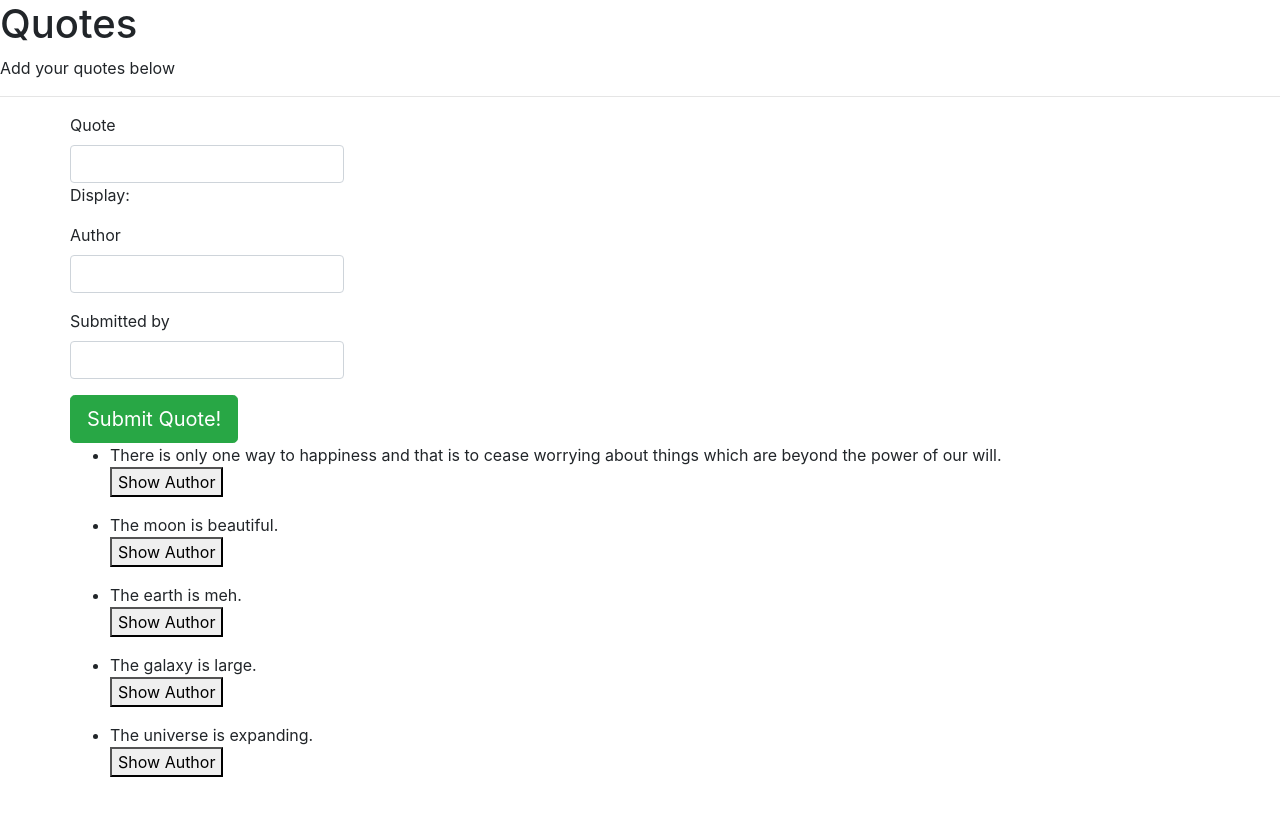
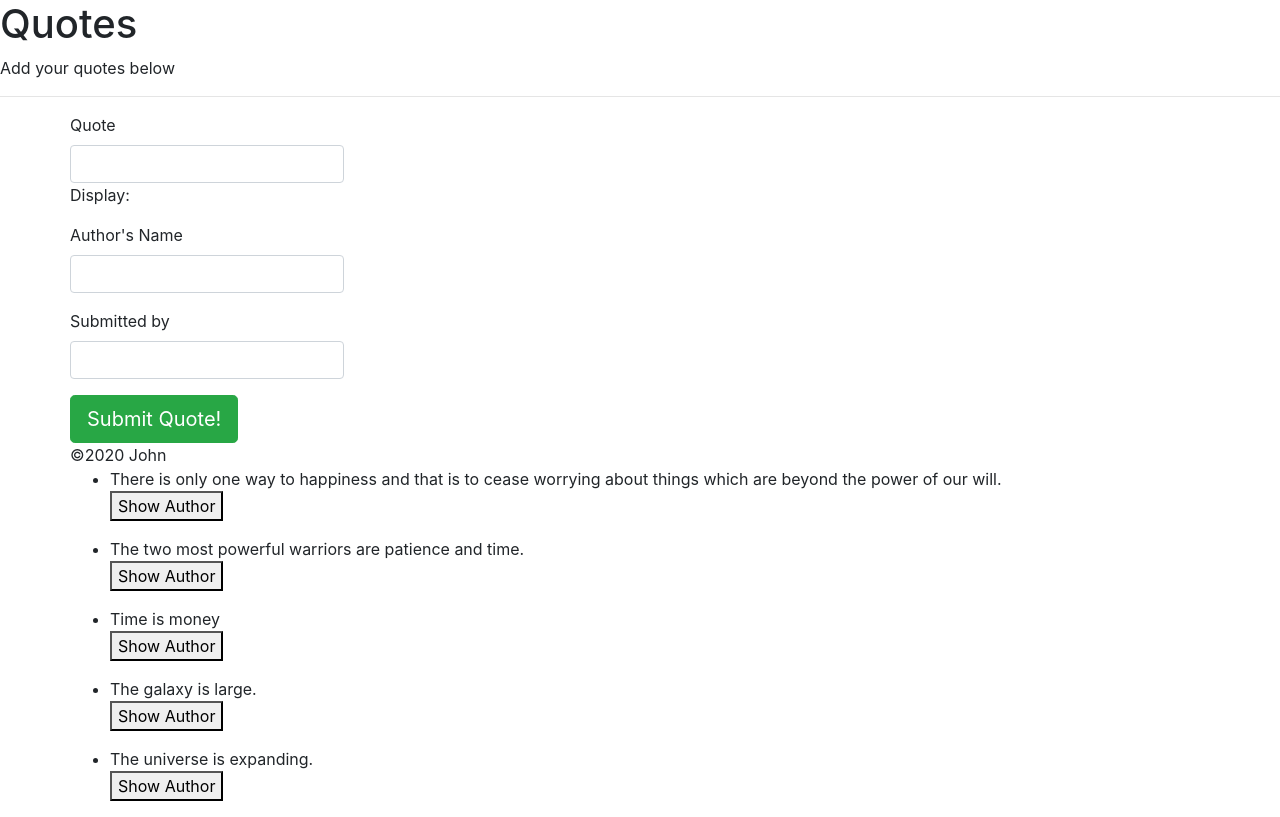
Before and after one commit to obewas/Quotes, an Angular app: page / in a window 1280 px wide. Built offline with nearby package versions, Linux system fonts and the light colour scheme.

Commit message:
added vote buttons

```diff
--- a/package.json
+++ b/package.json
@@ -29,9 +29,10 @@
     "@angular-devkit/build-angular": "~0.1000.7",
     "@angular/cli": "~10.0.7",
     "@angular/compiler-cli": "~10.0.11",
-    "@types/node": "^12.11.1",
     "@types/jasmine": "~3.5.0",
     "@types/jasminewd2": "~2.0.3",
+    "@types/node": "^12.11.1",
+    "angular-cli-ghpages": "^0.6.2",
     "codelyzer": "^6.0.0",
     "jasmine-core": "~3.5.0",
     "jasmine-spec-reporter": "~5.0.0",
--- a/src/app/quote-details/quote-details.component.html
+++ b/src/app/quote-details/quote-details.component.html
@@ -22,14 +22,14 @@
       <ul class="ui big horizontal list voters">
         <li class="item">
           <a href (click)="likeVote()">
-          <i class="arrow up icon"></i>
+          <i class="fa fa-thumbs-up"></i>
             upvote
           </a>
         </li>
 
         <li class="item">
           <a href (click)="dislikeVote()">
-          <i class="arrow down icon"></i>
+          <i class="fa-thumbs-down"></i>
             downvote
           </a>
         </li>
--- a/src/app/quote-form/quote-form.component.html
+++ b/src/app/quote-form/quote-form.component.html
@@ -5,6 +5,7 @@
 
                 <label for="name">Quote</label>
                 <input type="text" class="form-control" id="name" [(ngModel)]="newQuote.name" name="name" #name="ngModel" required>
+
                 Display: {{newQuote.name}}
 
 
@@ -15,7 +16,7 @@
             </div>
             <div class="form-group">
 
-                <label for="author">Author</label>
+                <label for="author">Author's Name</label>
                 <input type="text" required class="form-control" id="author" [(ngModel)]="newQuote.author" name="name" required>
 
 
@@ -39,3 +40,4 @@
         </form>
     </div>
 </div>
+&copy;2020 John
--- a/src/app/quote/quote.component.ts
+++ b/src/app/quote/quote.component.ts
@@ -9,8 +9,8 @@ import { Quote } from '../quote'
 export class QuoteComponent implements OnInit {
   quotes = [
   new Quote (1, 'There is only one way to happiness and that is to cease worrying about things which are beyond the power of our will.', 'Epictetus', 'John'),
-  new Quote(2, 'The moon is beautiful.', 'B.C Smith',"E.I"),
-  new Quote(3, 'The earth is meh.', 'D.E Jacobsons',"T.O"),
+  new Quote(2, 'The two most powerful warriors are patience and time.', 'Leo Tolstoy',"General Kutuzov"),
+  new Quote(3, 'Time is money', 'Benjamin Franklin',"B.K"),
   new Quote(4, 'The galaxy is large.', 'F.G Randos',"P.S"),
   new Quote(5, 'The universe is expanding.', 'I.J Persons',"Q.T"),
   ];
```
Also changed, not shown: 1 other file (tests, documents, lock files or other folders).
